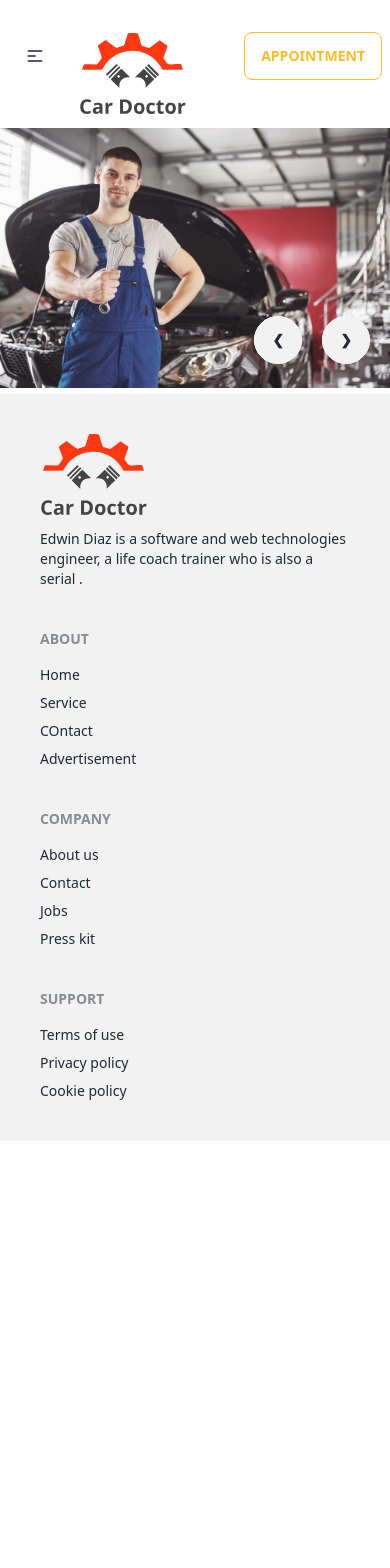
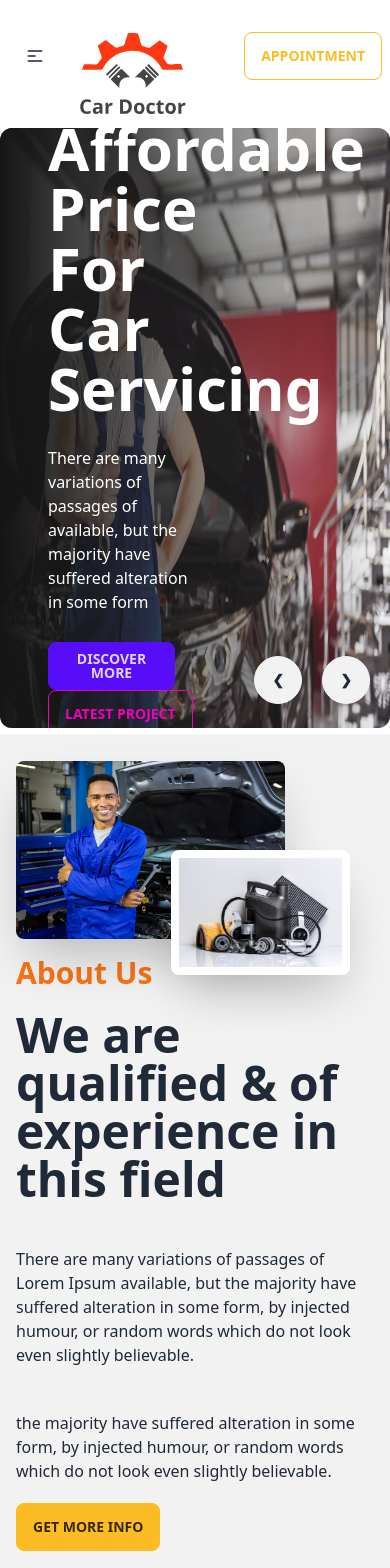
Before and after one commit to mdgausulislam/react-car-doctor-client-project, a React (Vite) app: page / in a window 390 px wide. Shown: the top 1568 px of the page. Before the commit the page ends 1141 px from the top, so only its background shows below. Built offline with nearby package versions, Linux system fonts and the light colour scheme.

Commit message:
about us section complete

```diff
--- /dev/null
+++ b/src/Pages/Home/About/About.jsx
@@ -0,0 +1,26 @@
+import React from 'react';
+import Person from '../../../assets/images/about_us/person.jpg'
+import Parts from '../../../assets/images/about_us/parts.jpg'
+
+const About = () => {
+    return (
+        <div className="hero min-h-screen bg-base-200">
+            <div className="hero-content flex-col lg:flex-row">
+                <div className='lg:w-1/2 relative'>
+                    <img src={Person} className="w-3/4 rounded-lg shadow-2xl" />
+                    <img src={Parts} className="w-1/2 absolute right-6 top-1/2 rounded-lg border-8 border-white shadow-2xl" />
+                </div>
+                <div className='lg:w-1/2 space-y-5'>
+                    <h3 className='text-3xl text-orange-500 font-bold'>About Us</h3>
+                    <h1 className="text-5xl font-bold">We are qualified & of experience in this field</h1>
+                    <p className="py-6">There are many variations of passages of Lorem Ipsum available, but the majority have suffered alteration in some form, by injected humour, or random words which do not look even slightly believable. </p>
+
+                    <p>the majority have suffered alteration in some form, by injected humour, or random words which do not look even slightly believable. </p>
+                    <button className="btn btn-warning">Get More Info</button>
+                </div>
+            </div>
+        </div>
+    );
+};
+
+export default About;
--- a/src/Pages/Home/Banner/Banner.jsx
+++ b/src/Pages/Home/Banner/Banner.jsx
@@ -9,37 +9,73 @@
 
 const Banner = () => {
     return (
-        <div className="carousel w-full">
+        <div className="carousel w-full h-[600px]">
             <div id="slide1" className="carousel-item relative w-full">
-                <img src={banner1} className="w-full" />
-                <div className="absolute flex justify-end transform -translate-y-1/2 left-5 right-5 bottom-0 ">
-                    <a href="#slide4" className="btn btn-circle mr-5">❮</a>
-                    <a href="#slide2" className="btn btn-circle">❯</a>
+                <img src={banner1} className="w-full rounded-xl" />
+                <div className="absolute rounded-xl flex items-center h-full bg-gradient-to-r from-[#151515] to-[rgba(21, 21, 21, 0.00)]">
+                    <div className='text-white space-y-7 pl-12 w-1/2'>
+                        <h2 className='text-6xl font-bold'>Affordable Price For Car Servicing</h2>
+                        <p>There are many variations of passages of  available, but the majority have suffered alteration in some form</p>
+                        <div>
+                            <button className="btn btn-primary mr-5">Discover More</button>
+                            <button className="btn btn-outline btn-secondary">Latest Project</button>
+                        </div>
+                    </div>
                 </div>
-                <div className="absolute flex justify-end transform -translate-y-1/2 left-5 right-5 bottom-0 ">
+                <div className="absolute rounded-xl flex justify-end transform -translate-y-1/2 left-5 right-5 bottom-0 ">
                     <a href="#slide4" className="btn btn-circle mr-5">❮</a>
                     <a href="#slide2" className="btn btn-circle">❯</a>
                 </div>
             </div>
             <div id="slide2" className="carousel-item relative w-full">
-                <img src={banner2} className="w-full" />
+                <img src={banner2} className="w-full rounded-xl" />
+                <div className="absolute rounded-xl flex items-center h-full bg-gradient-to-r from-[#151515] to-[rgba(21, 21, 21, 0.00)]">
+                    <div className='text-white space-y-7 pl-12 w-1/2'>
+                        <h2 className='text-6xl font-bold'>Affordable Price For Car Servicing</h2>
+                        <p>There are many variations of passages of  available, but the majority have suffered alteration in some form</p>
+                        <div>
+                            <button className="btn btn-primary mr-5">Discover More</button>
+                            <button className="btn btn-outline btn-secondary">Latest Project</button>
+                        </div>
+                    </div>
+                </div>
                 <div className="absolute flex justify-end transform -translate-y-1/2 left-5 right-5 bottom-0 ">
-                    <a href="#slide4" className="btn btn-circle mr-5">❮</a>
-                    <a href="#slide2" className="btn btn-circle">❯</a>
+                    <a href="#slide1" className="btn btn-circle mr-5">❮</a>
+                    <a href="#slide3" className="btn btn-circle">❯</a>
                 </div>
             </div>
             <div id="slide3" className="carousel-item relative w-full">
-                <img src={banner3} className="w-full" />
+                <img src={banner3} className="w-full rounded-xl" />
+                <div className="absolute rounded-xl flex items-center h-full bg-gradient-to-r from-[#151515] to-[rgba(21, 21, 21, 0.00)]">
+                    <div className='text-white space-y-7 pl-12 w-1/2'>
+                        <h2 className='text-6xl font-bold'>Affordable Price For Car Servicing</h2>
+                        <p>There are many variations of passages of  available, but the majority have suffered alteration in some form</p>
+                        <div>
+                            <button className="btn btn-primary mr-5">Discover More</button>
+                            <button className="btn btn-outline btn-secondary">Latest Project</button>
+                        </div>
+                    </div>
+                </div>
                 <div className="absolute flex justify-end transform -translate-y-1/2 left-5 right-5 bottom-0 ">
-                    <a href="#slide4" className="btn btn-circle mr-5">❮</a>
-                    <a href="#slide2" className="btn btn-circle">❯</a>
+                    <a href="#slide2" className="btn btn-circle mr-5">❮</a>
+                    <a href="#slide4" className="btn btn-circle">❯</a>
                 </div>
             </div>
             <div id="slide4" className="carousel-item relative w-full">
-                <img src={banner4} className="w-full" />
+                <img src={banner4} className="w-full rounded-xl" />
+                <div className="absolute rounded-xl flex items-center h-full bg-gradient-to-r from-[#151515] to-[rgba(21, 21, 21, 0.00)]">
+                    <div className='text-white space-y-7 pl-12 w-1/2'>
+                        <h2 className='text-6xl font-bold'>Affordable Price For Car Servicing</h2>
+                        <p>There are many variations of passages of  available, but the majority have suffered alteration in some form</p>
+                        <div>
+                            <button className="btn btn-primary mr-5">Discover More</button>
+                            <button className="btn btn-outline btn-secondary">Latest Project</button>
+                        </div>
+                    </div>
+                </div>
                 <div className="absolute flex justify-end transform -translate-y-1/2 left-5 right-5 bottom-0 ">
-                    <a href="#slide4" className="btn btn-circle mr-5">❮</a>
-                    <a href="#slide2" className="btn btn-circle">❯</a>
+                    <a href="#slide3" className="btn btn-circle mr-5">❮</a>
+                    <a href="#slide1" className="btn btn-circle">❯</a>
                 </div>
             </div>
             {/* <div id="slide5" className="carousel-item relative w-full">
--- a/src/Pages/Home/Home/Home.jsx
+++ b/src/Pages/Home/Home/Home.jsx
@@ -1,10 +1,12 @@
 import React from 'react';
 import Banner from '../Banner/Banner';
+import About from '../About/About';
 
 const Home = () => {
     return (
         <div>
             <Banner></Banner>
+            <About></About>
         </div>
     );
 };
```
